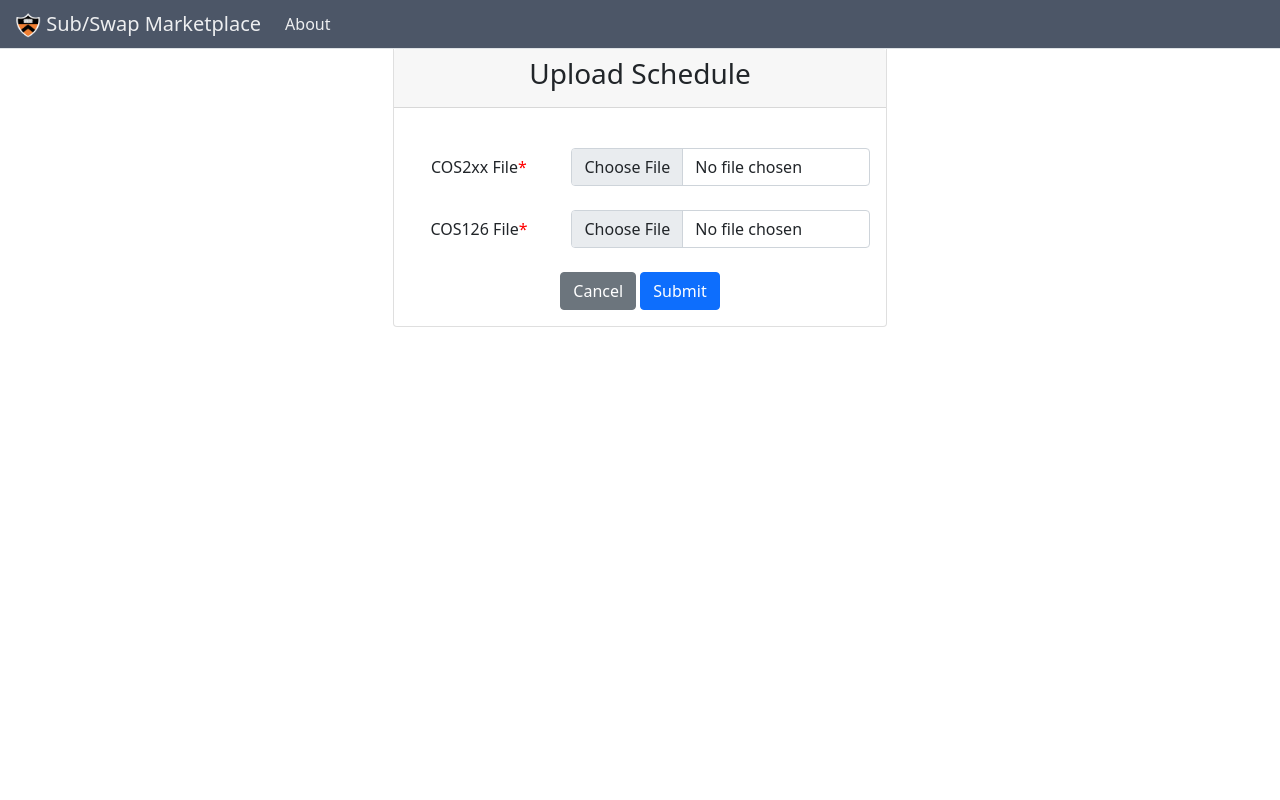
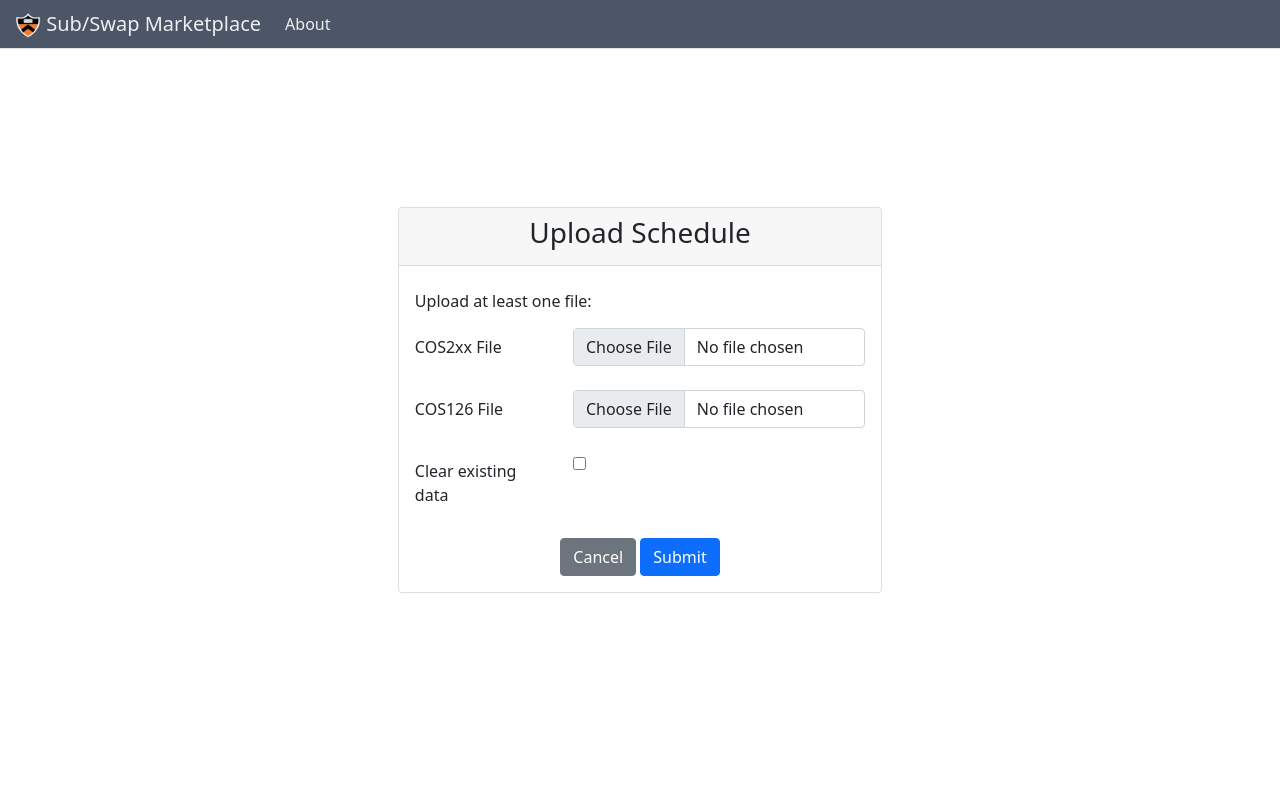
Before and after one commit to PrincetonCS-UCA/subswap, a Flask app: template subapp/admin/templates/admin/add_schedule.html in a window 1280 px wide. Run offline with Flask 2, Linux system fonts and the light colour scheme; the template is opened without the code that fills it: values that come from a table or form of the project are taken from there, others are empty; parts of the project's set-up code (start-up, migrations or seed data) failed here and were passed over; some libraries are stand-ins or nearby versions.

Commit message:
can upload 1 file at a time

```diff
--- a/subapp/admin/forms.py
+++ b/subapp/admin/forms.py
@@ -1,12 +1,25 @@
 from flask_wtf import FlaskForm
-from wtforms.fields import SubmitField, FileField
-from flask_wtf.file import FileRequired, FileAllowed
+from wtforms.fields import SubmitField, FileField, BooleanField
+from wtforms.validators import DataRequired
+from flask_wtf.file import FileAllowed
+from wtforms.widgets import CheckboxInput
 
 
 class AddScheduleForm(FlaskForm):
     """
     Form for creating a new request.
     """
-    cos226 = FileField('COS2xx Schedule', validators=[FileRequired(), FileAllowed(['csv'], 'CSV files only!')])
-    cos126 = FileField('COS126 Schdeule', validators=[FileRequired(), FileAllowed(['csv'], 'CSV files only!')])
+    cos2xx = FileField('COS2xx Schedule', validators=[FileAllowed(['csv'], 'CSV files only!')])
+    cos126 = FileField('COS126 Schdeule', validators=[FileAllowed(['csv'], 'CSV files only!')])
+    clear_db = BooleanField('Clear DB', default=False, widget=CheckboxInput())
     submit = SubmitField('Submit')
+
+    def validate(self, extra_validators=None):
+        if super().validate(extra_validators):
+            if not (self.cos126.data or self.cos2xx.data):
+                self.cos2xx.errors.append('Upload at least one file')
+                return False
+            else:
+                return True
+
+        return False
--- /dev/null
+++ b/subapp/admin/static/files/cos2xx.csv
@@ -0,0 +1,5 @@
+Mon 7-9,Mon 8-10,Mon 9-11,Tues 7-9,Tues 9-11,Wed 7-9,Wed 9-11,Thurs 7-9,Thurs 9-11,Fri 7-9,Fri 9-11,Sat 3-5,Sat 4-6,Sat 5-7,Sun 5-7,Sun 6-8,Sun 7-9,Sun 8-10,Sun 9-11,226/217 Subs
+ap9884,spatcha,intrater,manyaz,manyaz,dl2223,atli,swaseem,swaseem,kh3329,dl2223,ko8584,at4837,ko8584,at4837,pnaphade,zeligson,sb35,pn7781,amishas
+ih2422,atli,sb35,sydneyp,sydneyp,kdhoward,ss7886,fagarcia,fagarcia,an4978,kdhoward,gvchen,intrater,gvchen,ap9884,doseyemi,ih2422,pnaphade,spatcha,jv8294
+ls3841,ss7886,mj20,an4978,lyoder,ls3841,,mtouil,,,,lyoder,ec2736,,mn4560,mtouil,tgdinh,kh3329,ec2736,ml7415
+mj20,,,mn4560,,pn7781,,,,,,tgdinh,,,,,,,,
--- a/subapp/admin/templates/admin/add_schedule.html
+++ b/subapp/admin/templates/admin/add_schedule.html
@@ -1,37 +1,39 @@
 {% extends "main/base.html" %}
 {% import "bootstrap/wtf.html" as wtf %}
 {% block content %}
-<div class="d-flex justify-content-center align-items-center container">
-    <div class="card text-center pt-5">
-        <div class="card-header">
+<div class="d-flex align-items-center justify-content-center" style="min-height: 100vh;">
+    <div class="card">
+        <div class="card-header text-center">
             <h3>Upload Schedule</h3>
         </div>
         <div class="card-body">
             <form method="POST" action="" enctype=multipart/form-data>
                 {{ form.hidden_tag() }}
-
-                <div class="row pt-4">
-                    <legend class="col-form-label col-sm-4">COS2xx File<span
-                        style="color:#ff0000">*</span></strong></legend>
+                <div class="row">
+                    <legend class="col-form-label col-sm-8">Upload at least one file:</legend>
+                </div>
+                <div class="row pt-2">
+                    <legend class="col-form-label col-sm-4">COS2xx File</legend>
                     <div class="col-sm-8">
-                        {{form.cos226(class="form-control", id="cos226")}}
+                        {{form.cos2xx(class="form-control", id="cos2xx")}}
                     </div>
                 </div>
                 <div class="row pt-4">
-                    <legend class="col-form-label col-sm-4">COS126 File<span
-                        style="color:#ff0000">*</span></strong></legend>
+                    <legend class="col-form-label col-sm-4">COS126 File</legend>
                     <div class="col-sm-8">
-                        {{form.cos126(class="form-control", id="cos226")}}
+                        {{form.cos126(class="form-control", id="cos126")}}
+                    </div>
+                </div>
+                <div class="row pt-4">
+                    <legend class="col-form-label col-sm-4">Clear existing data</legend>
+                    <div class="col-sm-8">
+                        {{ form.clear_db(class="form-contraol", id="clear_db") }}
                     </div>
                 </div>
 
                 <div class="col-lg-12 pt-4" style="text-align:center;">
-
                     <a class="btn btn-secondary" href="{{url_for('main.dashboard')}}">Cancel</a>
-
-
                     {{ form.submit(class="btn btn-primary") }}
-
                 </div>
             </form>
         </div>
```
Also changed, not shown: subapp/admin/routes.py (+12 -6 lines), subapp/admin/scheduler.py (+11 -19 lines), subapp/admin/util.py (+4 -7 lines), README.md.
